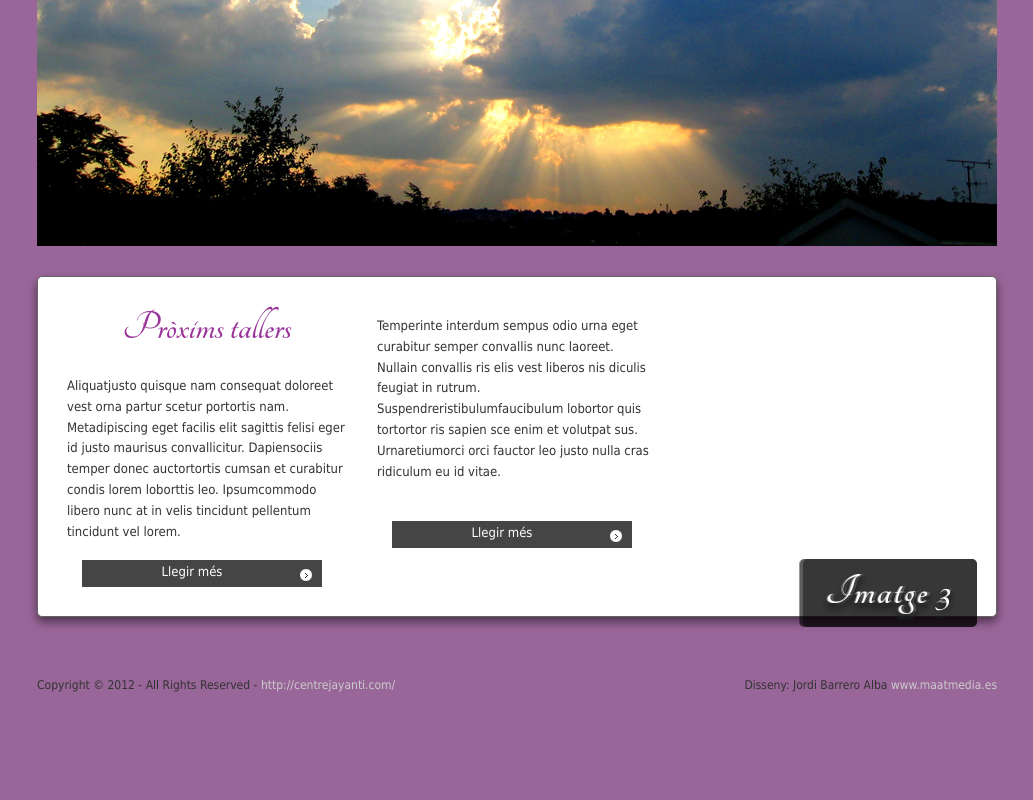
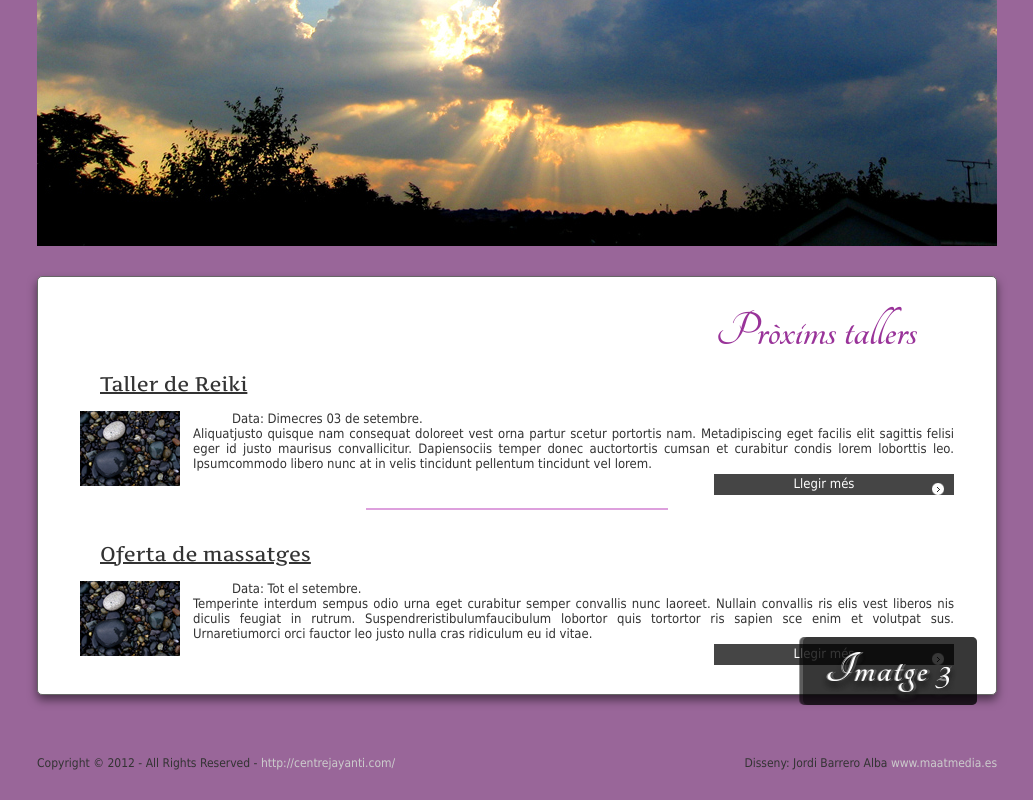
Before and after one commit to jordibar/Jayanti, a plain HTML site: page index.html in a window 1280 px wide. Shown: the part 1156-1956 px from the top of the page, without its empty margins (123-1156 px from the left). Before the commit the page ends 1878 px from the top, so only its background shows below. Drawn offline with Linux system fonts and the light colour scheme; a script that the page names is missing.

Commit message:
Les noticies de la pagina principal es veuen correctament, encara no hi ha res de Django

```diff
--- a/index.html
+++ b/index.html
@@ -70,18 +70,33 @@
 
 
 
-    <article class="box" id="home_featured21">
-      <div class="block"><h2>Pròxims tallers</h2>
-        <p>Aliquatjusto quisque nam consequat doloreet vest orna partur scetur portortis nam. Metadipiscing eget facilis elit sagittis felisi eger id justo maurisus convallicitur. Dapiensociis temper donec auctortortis cumsan et curabitur condis lorem loborttis leo. Ipsumcommodo libero nunc at in velis tincidunt pellentum tincidunt vel lorem.<br />
-<a href="#" class="read_more">Llegir més</a>
-</p>
-      </div>
+    <article class="box">
+      <h2>Pròxims tallers</h2>
 
-      <div class="block last">
-        <p>Temperinte interdum sempus odio urna eget curabitur semper convallis nunc laoreet. Nullain convallis ris elis vest liberos nis diculis feugiat in rutrum. Suspendreristibulumfaucibulum lobortor quis tortortor ris sapien sce enim et volutpat sus. Urnaretiumorci orci fauctor leo justo nulla cras ridiculum eu id vitae. <br />
-<br />
-<a href="#" class="read_more">Llegir més</a></p>
-      </div>
+      <article class="noticia">
+        <h4>Taller de Reiki</h4>
+        <img src="images/img1.jpg" alt="Prova1" />
+        <p class="identacion">Data: Dimecres 03 de setembre.</p>
+
+        <p>Aliquatjusto quisque nam consequat doloreet vest orna partur scetur portortis nam. Metadipiscing eget facilis elit sagittis felisi eger id justo maurisus convallicitur. Dapiensociis temper donec auctortortis cumsan et curabitur condis lorem loborttis leo. Ipsumcommodo libero nunc at in velis tincidunt pellentum tincidunt vel lorem.
+
+          <a href="#" class="read_more">Llegir més</a>
+        </p>
+        <br>
+        <br>
+        <hr>
+      </article>
+
+      <article class="noticia">
+        <h4>Oferta de massatges</h4>
+        <img src="images/img1.jpg" alt="Prova1" />
+        <p class="identacion">Data: Tot el setembre.</p>
+
+        <p>Temperinte interdum sempus odio urna eget curabitur semper convallis nunc laoreet. Nullain convallis ris elis vest liberos nis diculis feugiat in rutrum. Suspendreristibulumfaucibulum lobortor quis tortortor ris sapien sce enim et volutpat sus. Urnaretiumorci orci fauctor leo justo nulla cras ridiculum eu id vitae.
+          <a href="#" class="read_more">Llegir més</a>
+        </p>
+      </article>
+
       <div class="clear"></div>
     </article>
 
--- a/styles/jayanti.css
+++ b/styles/jayanti.css
@@ -158,7 +158,9 @@ div.main-container h1{
 	font-weight:400;
 	line-height:normal;
 	margin:0 0 15px;
-	padding:0
+	padding:0;
+	text-align: right;
+
 }
 
 div.main-container h2{
@@ -166,8 +168,9 @@ div.main-container h2{
 	color: #993399!important;
 	font-weight:400;
 	line-height:normal;
-	margin:0 0 15px;
-	padding:0
+	margin:0 1em 0;
+	padding:0;
+	text-align: right;
 
 }
 
@@ -177,16 +180,17 @@ div.main-container h3{
 	font-weight:400;
 	line-height:normal;
 	margin:0 0 15px;
-	padding:0
+	padding:0;
 
 }
 
 div.main-container h4,div.main-container h5,div.main-container h6{
-	font-family:TangerineBold, Arial, Helvetica, sans-serif;
+	font-family:Artifika, Arial, Helvetica, sans-serif;
 	font-weight:400;
 	line-height:normal;
 	margin:0 0 15px;
-	padding:0
+	padding:0 0 0 1em;
+	text-decoration: underline;
 	}
 
 h1{
@@ -194,7 +198,7 @@ h1{
 	}
 
 h2{
-	font-size:42px;
+	font-size:50px;
 	}
 
 h3{
@@ -202,7 +206,7 @@ h3{
 	}
 
 h4{
-	font-size:24px;
+	font-size:20px;
 	}
 
 h5{
@@ -212,6 +216,14 @@ h5{
 h6{
 	font-size:18px;
 	}
+
+
+hr {
+	border:1px solid;
+	color: #dda0dd;
+	width: 300px;
+
+}
 
 
 /* |--------------------------------------------------------------------------
@@ -243,6 +255,26 @@ header{
 }
 
 
+/* |--------------------------------------------------------------------------
+|Contingut
+|-------------------------------------------------------------------------- */
+
+.noticia {
+	display: block;
+	text-align: justify;
+	padding:1em;
+
+}
+
+.noticia img{
+	display:inline;
+	float:left;
+	padding-right: 1em;
+	}
+
+.noticia a {
+	float:right!important;
+}
 
 #sub-headline{
 	border-bottom:1px solid #666;
```
Also changed, not shown: images/img1.jpg (added).
